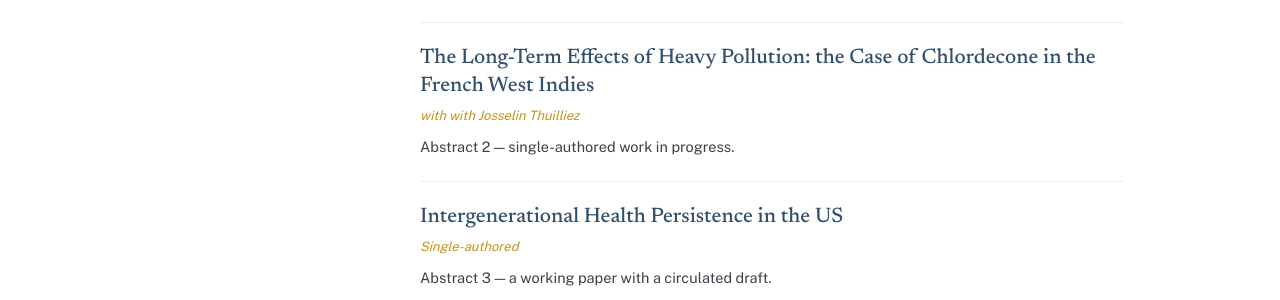
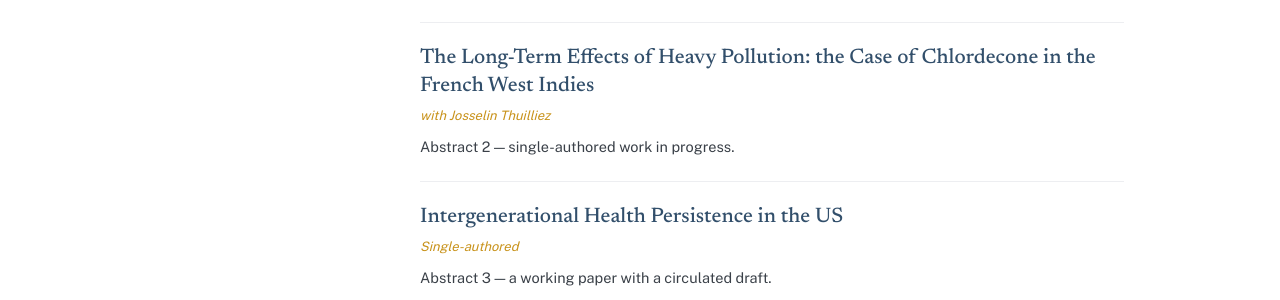
Before and after one commit to gabriel-leblanceven/gabriel-leblanceven.github.io, a Jekyll site: the page built from _pages/research.md, in a window 1280 px wide. Shown: the part 438-738 px from the top of the page. Built offline with Jekyll 4.4.1, drawn with Linux system fonts in a browser that asks for light colours; a script bundle is joined from its source files by our own code; library files that are not in the unit come from our copies.

Commit message:
Update papers.yml

```diff
--- a/_data/papers.yml
+++ b/_data/papers.yml
@@ -4,7 +4,7 @@
   status: wip
 
 - title: "The Long-Term Effects of Heavy Pollution: the Case of Chlordecone in the French West Indies"
-  coauthors: "with Josselin Thuilliez"
+  coauthors: "Josselin Thuilliez"
   abstract: "Abstract 2 — single-authored work in progress."
   status: wip
 
```
